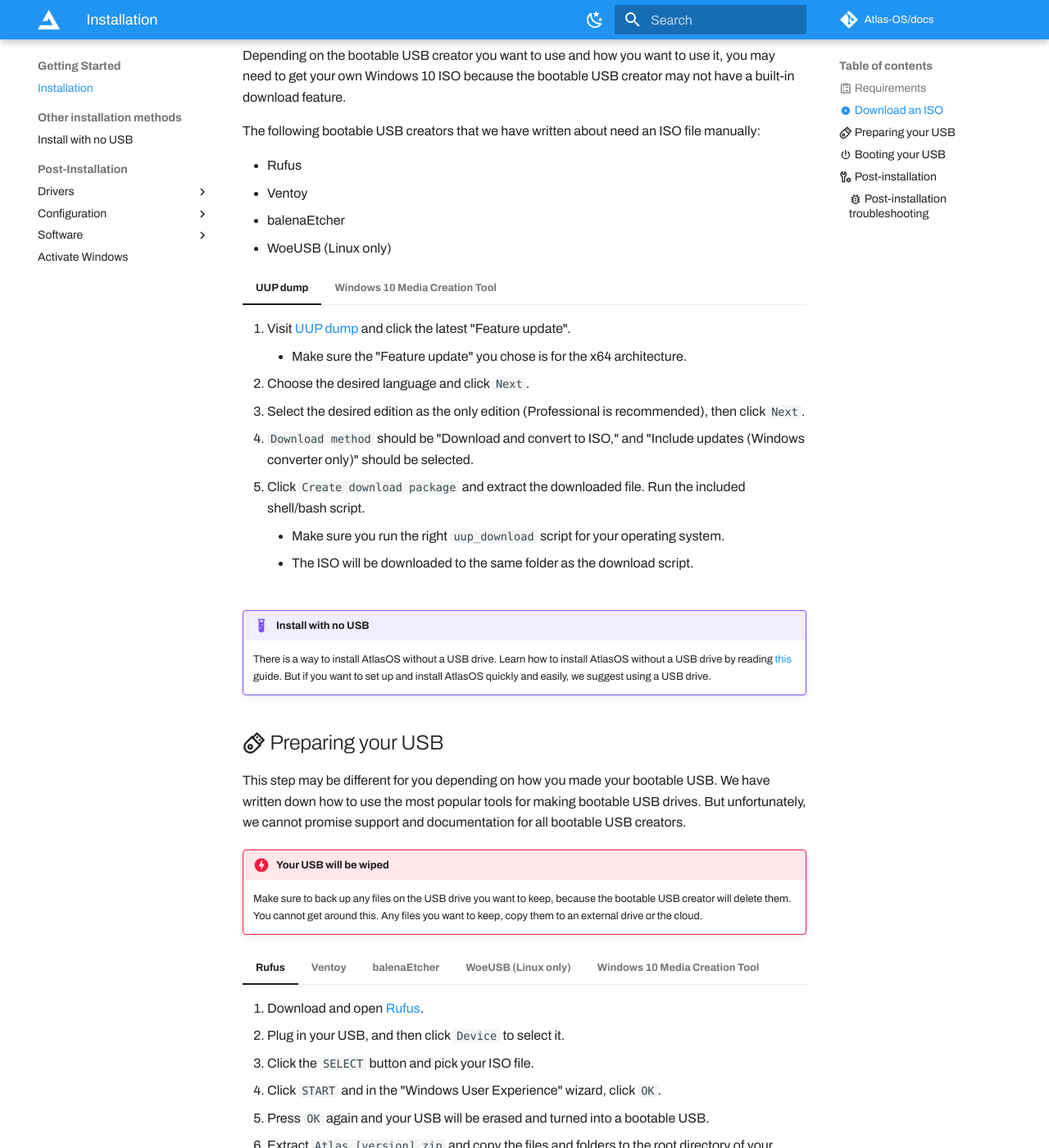
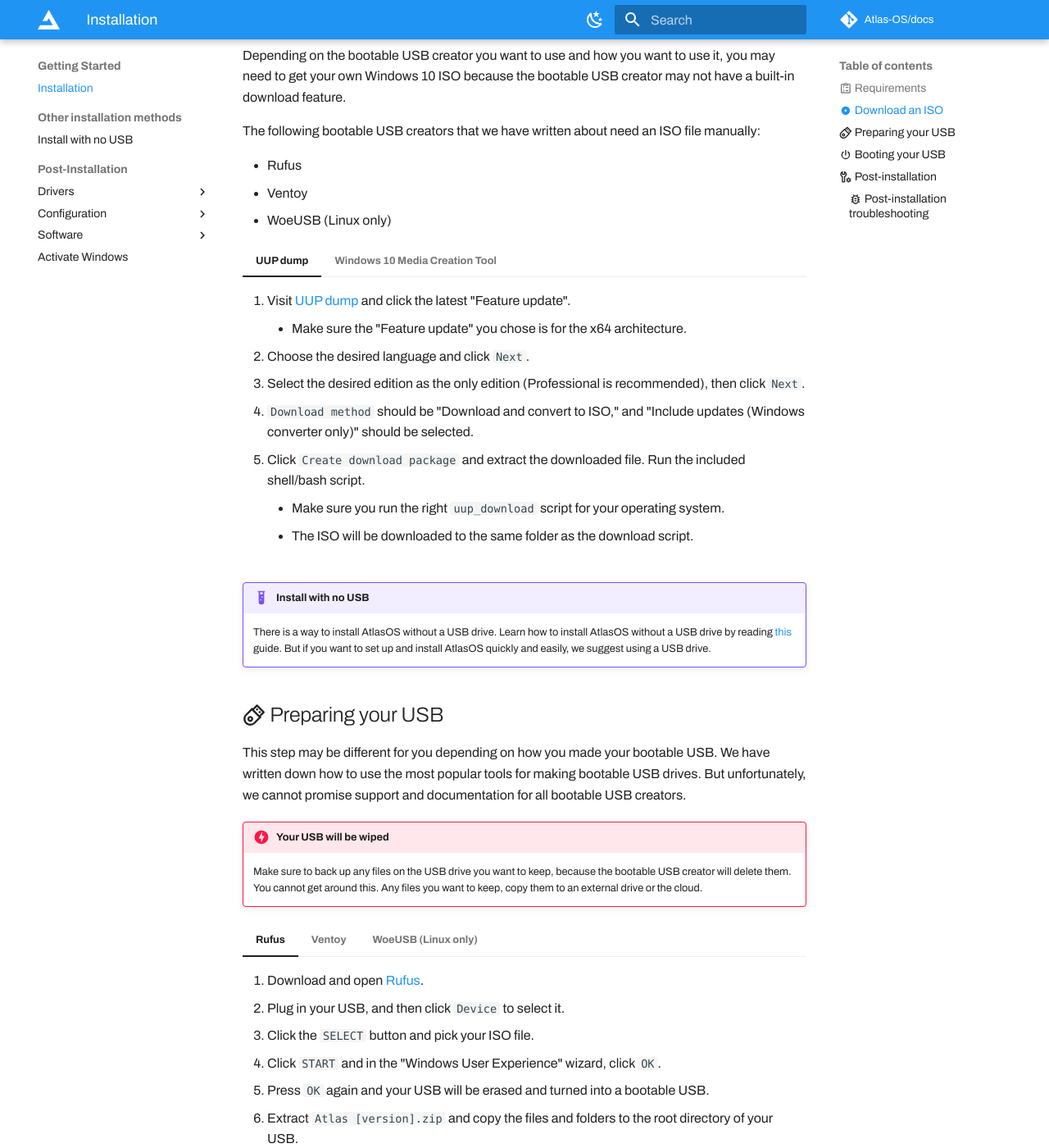
Before and after one commit to Atlas-OS/docs, an MkDocs documentation site: the page built from docs/Getting started/Installation.md, in a window 1280 px wide and 1400 px high, scrolled down 1030 px. Shown: the whole window at 82% size. Built offline with MkDocs 1.6.1 and Material for MkDocs 9.7.7, drawn with Linux system fonts in a browser that asks for light colours; some web fonts are replaced; plug-ins that fetch from the network failed and are left out; comment, search, counter and statistics services are not loaded; part of the change alters nothing that is shown.

Commit message:
Update Installation.md
Signed-off-by: Xyueta <101590573+Xyueta@users.noreply.github.com>

```diff
--- a/docs/Getting started/Installation.md
+++ b/docs/Getting started/Installation.md
@@ -25,7 +25,6 @@ The following bootable USB creators that we have written about need an ISO file
 
 * Rufus
 * Ventoy
-* balenaEtcher
 * WoeUSB (Linux only)
 
 === "UUP dump"
@@ -74,16 +73,6 @@ This step may be different for you depending on how you made your bootable USB.
        * If you downloaded drivers for your Ethernet/Wi-Fi adapter, copy them over now.
     7. Move Windows 10 22H2 iso onto the USB Stick.
 
-=== "balenaEtcher"
-
-    1. Download and open [balenaEtcher](https://www.balena.io/etcher#download-etcher).
-    2. Click ``Flash from File`` then select the Windows ISO you made.
-    3. Click ``Continue`` on the warning about a possible Windows image.
-    4. Click ``Select Target`` and tick your USB Drive, then click the blue ``Select 1`` button.
-    5. Press ``Flash`` and your USB will be erased and turned into a bootable USB.
-    6. Extract ``Atlas [version].zip`` and copy the files and folders to the root directory of your USB.
-       * If you downloaded drivers for your Ethernet/Wi-Fi adapter, copy them over now.
-
 === "WoeUSB (Linux only)"
 
     1. Download [WoeUSB](https://github.com/WoeUSB/WoeUSB#run-from-source).
@@ -95,10 +84,6 @@ This step may be different for you depending on how you made your bootable USB.
     5. Press enter and wait for it to turn your USB into a bootable USB.
     6. Extract ``Atlas [version].zip`` and copy the files and folders to the root directory of your USB.
        * If you downloaded drivers for your Ethernet/Wi-Fi adapter, copy them over now.
-
-=== "Windows 10 Media Creation Tool"
-
-    *We're sorry, but the documentation for this isn't written yet. Feel free to provide your contribution at [https://github.com/Atlas-OS/docs](https://github.com/Atlas-OS/docs).*
 
 ## :material-power: Booting your USB
 
```
